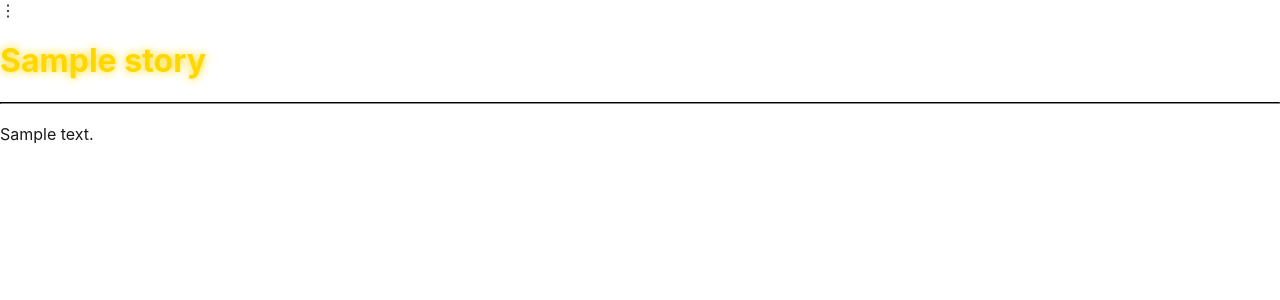
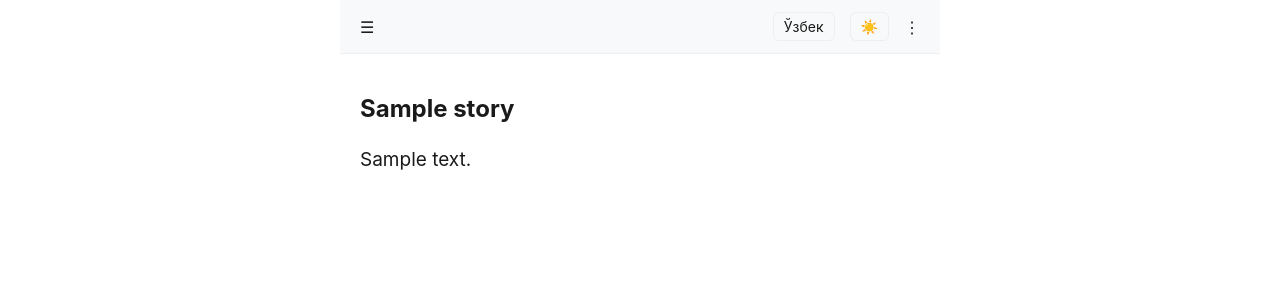
Before and after one commit to qobilshokirov2012-hash/AnICen2, a Flask app: template templates/story.html in a window 1280 px wide. Shown: the top 300 px of the page. Run offline with Flask 3, Linux system fonts and the light colour scheme; the template is opened without the code that fills it: most values are stand-ins (such as "Sample title", 1, 10 or a date in 2020).

Commit message:
Update story.html

```diff
--- a/templates/story.html
+++ b/templates/story.html
@@ -1,23 +1,45 @@
 <!DOCTYPE html>
-<html lang="uz">
+<html lang="uz" data-theme="light">
 <head>
     <meta charset="UTF-8">
+    <meta name="viewport" content="width=device-width, initial-scale=1.0">
     <title>{{ story.title }}</title>
     <link rel="stylesheet" href="{{ url_for('static', filename='style.css') }}">
 </head>
 <body>
-    <div class="story-container">
-        <div class="menu-dots" onclick="copyLink()">⋮</div>
+    <div class="app-container">
+        <header>
+            <div class="menu-icon">☰</div>
+            <div class="header-tools">
+                <div class="btn-tool" id="langBtn" onclick="toggleLang()">Ўзбек</div>
+                <div class="btn-tool" id="themeBtn" onclick="toggleTheme()">☀️</div>
+                <div class="menu-dots" style="cursor:pointer">⋮</div>
+            </div>
+        </header>
 
-        <h1 style="color: #ffd700; text-shadow: 0 0 10px #ffd700;">{{ story.title }}</h1>
-        <hr style="border-color: #333;">
-        <p style="line-height: 1.8; white-space: pre-wrap;">{{ story.content }}</p>
+        <main class="content">
+            <h2 id="title">{{ story.title }}</h2>
+            <div class="story-text" id="mainContent">{{ story.content }}</div>
+        </main>
     </div>
 
     <script>
-        function copyLink() {
-            navigator.clipboard.writeText(window.location.href);
-            alert("Hikoya havolasi nusxalandi!");
+        function toggleTheme() {
+            const html = document.documentElement;
+            const btn = document.getElementById('themeBtn');
+            if (html.getAttribute('data-theme') === 'light') {
+                html.setAttribute('data-theme', 'dark');
+                btn.innerText = '🌙';
+            } else {
+                html.setAttribute('data-theme', 'light');
+                btn.innerText = '☀️';
+            }
+        }
+
+        function toggleLang() {
+            const btn = document.getElementById('langBtn');
+            btn.innerText = btn.innerText === 'Ўзбек' ? 'O‘zbek' : 'Ўзбек';
+            // Bu yerda kelajakda matnni konvertatsiya qilish funksiyasini ulasangiz bo'ladi
         }
     </script>
 </body>
```
